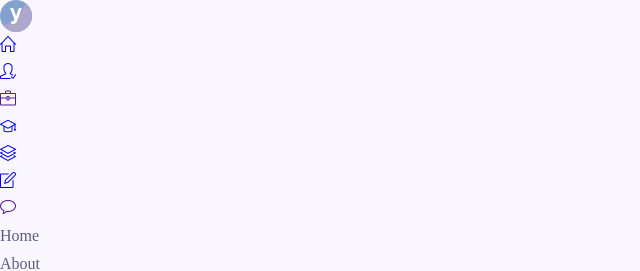
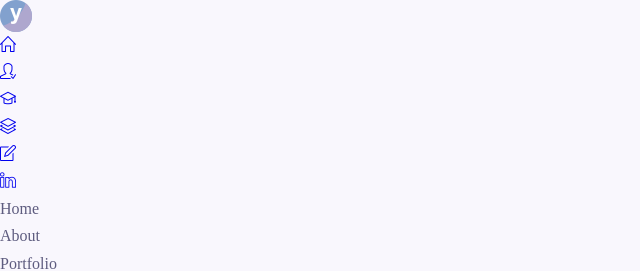
Before and after one commit to YunusEmreBEYAZ/Portfolio, a React (Create React App) app in the folder client/: page / in a window 1280 px wide. Shown: the top 271 px of the page, without its empty margins (0-640 px from the left). Built offline with nearby package versions, Linux system fonts and the light colour scheme.

Commit message:
sidebar completed

```diff
--- a/client/src/components/sidebar/Sidebar.jsx
+++ b/client/src/components/sidebar/Sidebar.jsx
@@ -25,12 +25,6 @@ const Sidebar = () => {
                         </li>
 
                         <li className="nav__item">
-                            <a href="" className="nav__link">
-                                <i className="icon-briefcase"></i>
-                            </a>
-                        </li>
-
-                        <li className="nav__item">
                             <a href="#resume" className="nav__link">
                                 <i className="icon-graduation"></i>
                             </a>
@@ -49,8 +43,8 @@ const Sidebar = () => {
                         </li>
 
                         <li className="nav__item">
-                            <a href="" className="nav__link">
-                                <i className="icon-bubble"></i>
+                            <a href="https://www.linkedin.com/in/yunus-emre-beyaz-410063253/" className="nav__link" target="_blank" rel='noreferrer'>
+                                <i className="icon-social-linkedin"></i>
                             </a>
                         </li>
                     </ul>
```
